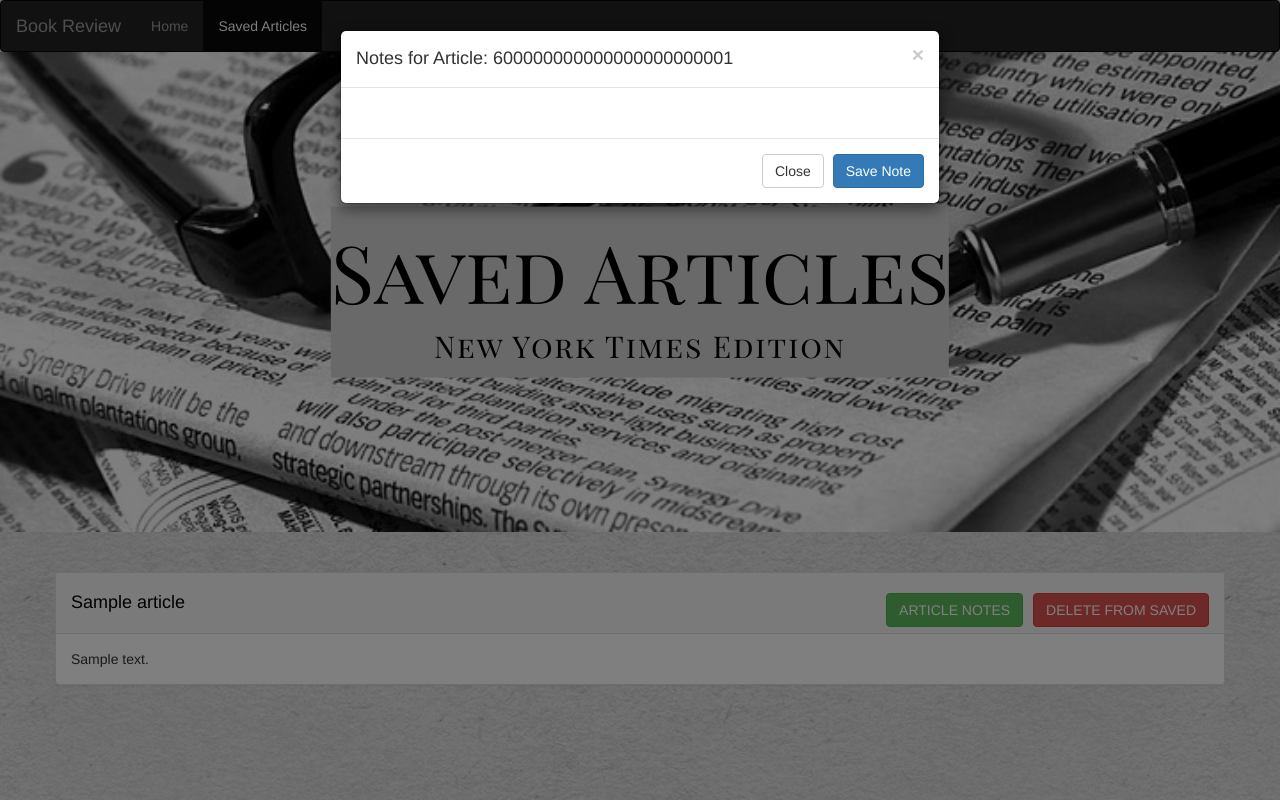
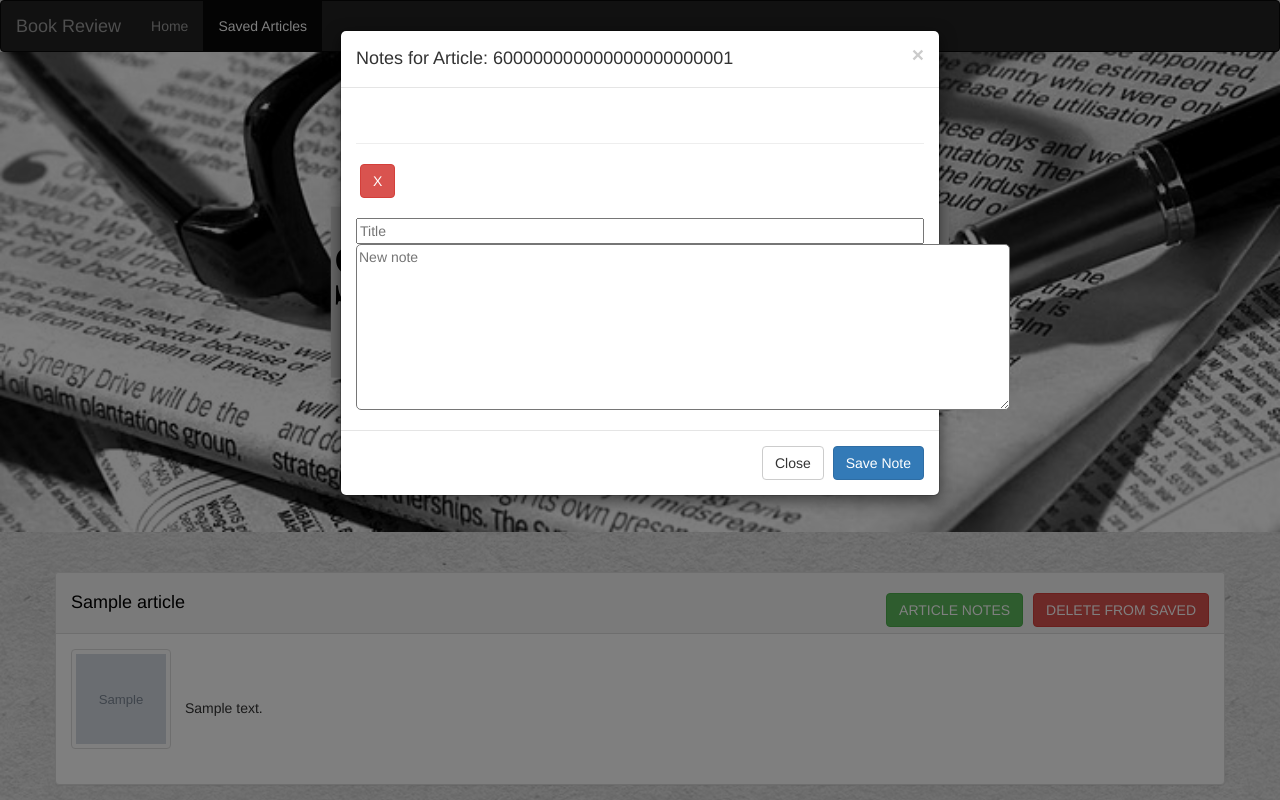
Before and after one commit to gitkavi/NewsReview, a Node server app: template views/saved.handlebars in a window 1280 px wide, after a click on "ARTICLE NOTES". Run offline with Node 20, Linux system fonts and the light colour scheme; the template is opened without the code that fills it: values that come from a table or form of the project are taken from there, others are empty; tables that the repository leaves empty hold one stand-in row (values such as "Sample post"); grey boxes marked "Sample" are stand-in pictures; data that the repository does not hold is empty; some libraries are stand-ins or nearby versions.

Commit message:
added code to view the note in modal

```diff
--- a/controllers/routes.js
+++ b/controllers/routes.js
@@ -8,11 +8,11 @@ module.exports = function(app){
             var $ = cheerio.load(response.data);
             $("div.story-body").each(function(i, element){
                 var result = {};
-
+                result.img = $(this).parent().find("figure").find("a").children("img").attr("src");
                 result.title = $(this).find("h2.headline").children("a").text();
                 result.link = $(this).find("h2.headline").children("a").attr("href");
                 result.summary = $(this).find("p.summary").text();
-                if(result.title !== '' && result.link !== ''){
+                if(result.title !== '' && result.link !== '' && result.img !== ''){
                     db.Article.create(result).then(function(dbArticle){
                         console.log(dbArticle);
                     }).catch(function(err){
@@ -58,6 +58,14 @@ module.exports = function(app){
         });
     });
 
+    app.get("/articles/:id", function(req, res){
+        db.Article.find({_id: req.params.id}).populate("note").then(function(articles){
+            res.json(articles);
+        }).catch(function(err){
+            res.json(err);
+        });
+    });
+
     app.get("/saved", function(req,res){
         db.Article.find({saved:true}).then(function(articles){
             res.render("saved",{articles:articles});
@@ -87,4 +95,14 @@ module.exports = function(app){
             res.json(err);
           });
     });
+
+    app.delete("/delete/:id", function(req, res){
+        console.log("inside delete note click");
+        db.Note.findOneAndRemove({_id:req.params.id}).then(function(results){
+            console.log(results);
+            res.json(results);
+        }).catch(function(err){
+            res.json(err);
+        });
+    });
 }
--- a/models/Article.js
+++ b/models/Article.js
@@ -3,6 +3,10 @@ var mongoose = require("mongoose");
 var Schema = mongoose.Schema;
 
 var ArticleSchema = new Schema({
+    img:{
+        type:String,
+        required:true
+    },
     title:{
         type:String,
         required: true
--- a/public/css/style.css
+++ b/public/css/style.css
@@ -41,6 +41,11 @@ body, html {
     /* background: rgba(204, 204, 204, 0.5); */
   }
 
+#article-img{
+    height:100px;
+    width:100px;
+}
+
 .save{
     float:right;
     background-color: black;
@@ -79,6 +84,12 @@ body, html {
     color:black;
 }
 
+#note-lbl{
+    border-color: lightgray;
+    border:1px;
+    border-radius: 5px;
+}
+
 .delete{
     float:right;
 }
--- a/public/js/scrape.js
+++ b/public/js/scrape.js
@@ -55,3 +55,14 @@ $(document).on("click", "#save-note", function() {
         location.reload();
     });
 });
+
+$(document).on("click", "#note-del", function(){
+    console.log("delete note clicked");
+    var thisId = $(this).attr("data-id");
+    $.ajax({
+        method:'DELETE',
+        url:'/delete/'+thisId
+    }).then(function(results){
+        location.reload();
+    });
+})
--- a/views/saved.handlebars
+++ b/views/saved.handlebars
@@ -36,7 +36,10 @@
                         <button class="btn btn-success note" id="notes-btn" data-id={{this._id}} data-toggle="modal" data-target="#myModal">ARTICLE NOTES</button>
                     </h4>
                 </div>
-                <div class="panel-body">{{this.summary}}</div>
+                <div class="panel-body">
+                    <img class="thumbnail" id="article-img" style="display:inline" src={{this.img}}>
+                    <p class="caption" style="display:inline;padding-left:10px;">{{this.summary}}</p>
+                </div>
             </div>
 
         </div>
@@ -56,16 +59,26 @@
     <div class="modal-dialog" role="document">
         <div class="modal-content">
             <div class="modal-header">
-        <button type="button" class="close" data-dismiss="modal" aria-label="Close"><span aria-hidden="true">&times;</span></button>
+                <button type="button" class="close" data-dismiss="modal" aria-label="Close">
+                    <span aria-hidden="true">&times;</span>
+                </button>
                 <h4 class="modal-title" id="myModalLabel">Notes for Article: {{this._id}}</h4>
             </div>
             {{#if this.note}}
             <div class="modal-body">
+                <div id="note-lbl">
                     <label>{{this.note.title}}</label>
+                    <hr>
                     <label>{{this.note.body}}</label>
+                    <button class="btn btn-danger" id ="note-del" data-id={{this.note._id}} style="float:right">X</button>
                 </div>
-      {{/if}}
-      {{#unless this.note}}
+                <br>
+                <input placeholder="Title" id="note-title">
+                <br>
+                <textarea placeholder="New note" rows="8" cols="78" id="note-content"></textarea>
+
+            </div>
+            {{/if}} {{#unless this.note}}
             <div class="modal-body">
                 <input placeholder="Title" id="note-title">
                 <br>
```
Also changed, not shown: views/index.handlebars (+6 -3 lines). Lines whose indentation alone changed are shown as unchanged.
